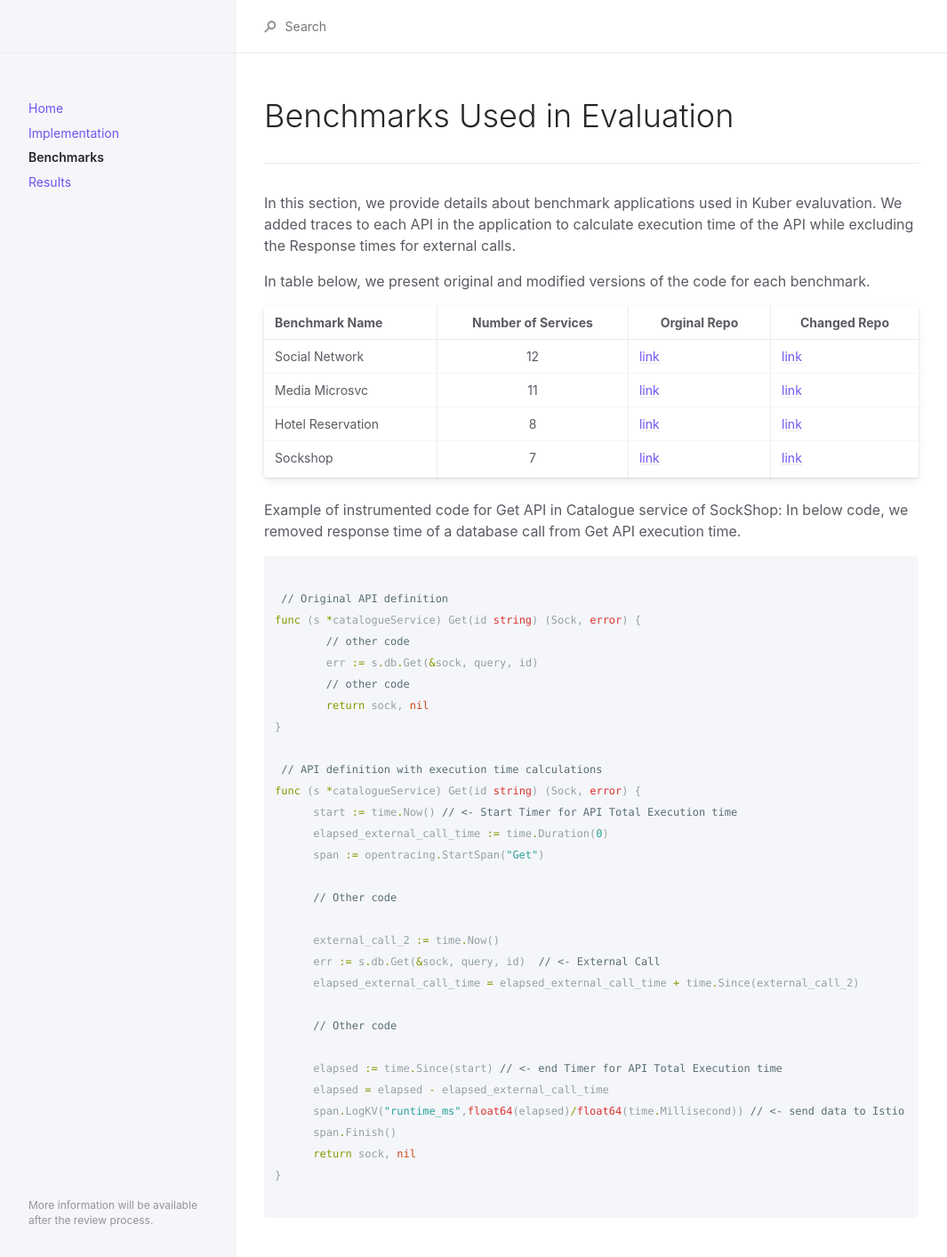
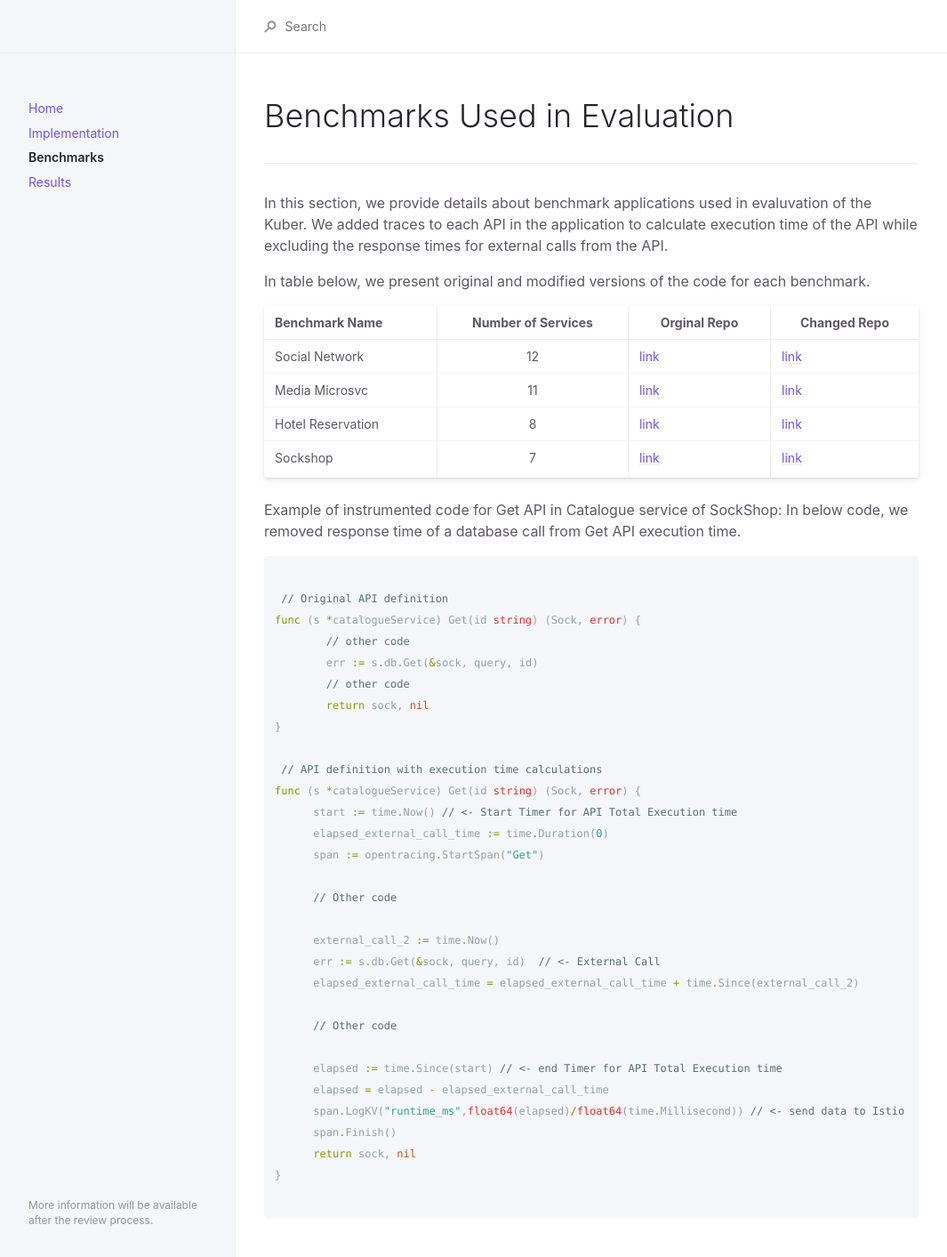
Before and after one commit to kubercostoptimizer/kubercostoptimizer.github.io, a Jekyll site: the page built from docs/benchmarks.md, in a window 1280 px wide. Shown: the whole page at 89% size, without its empty margins (107-1172 px from the left). Built offline with Jekyll 4.4.1, drawn with Linux system fonts in a browser that asks for light colours.

Commit message:
Update benchmarks.md

```diff
--- a/docs/benchmarks.md
+++ b/docs/benchmarks.md
@@ -9,8 +9,8 @@ permalink: /docs/benchmarks
 # Benchmarks Used in Evaluation
 ---
 
-In this section, we provide details about benchmark applications used in Kuber evaluvation.
-We added traces to each API in the application to calculate execution time of the API while excluding the Response times for external calls.
+In this section, we provide details about benchmark applications used in evaluvation of the Kuber.
+We added traces to each API in the application to calculate execution time of the API while excluding the response times for external calls from the API.
 
 In table below, we present original and modified versions of the code for each benchmark.
 
```
